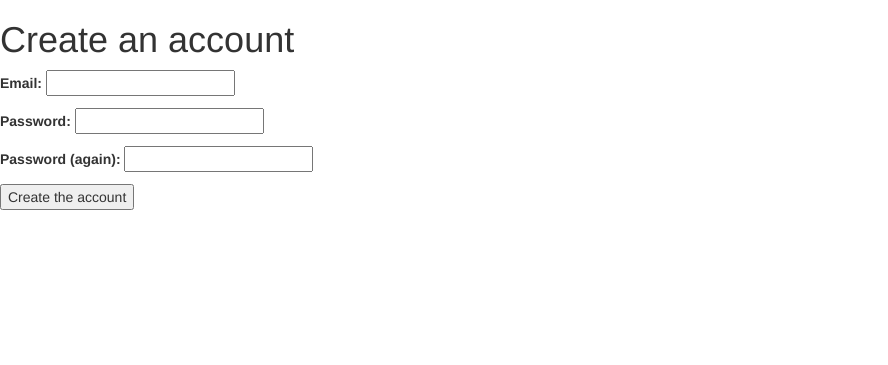
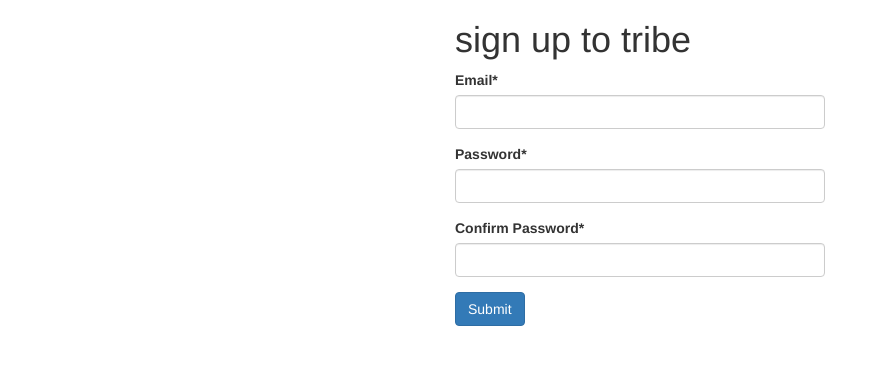
Before and after one commit to sandeel/tribe, a Django app: page /accounts/register in a window 1280 px wide. Shown: the top 365 px of the page, without its empty margins (0-888 px from the left). Run offline with Django 3.2, Linux system fonts and the light colour scheme; parts of the project's set-up code (start-up, migrations or seed data) failed here and were passed over; some libraries are stand-ins or nearby versions.

Commit message:
Added signup via web page

```diff
--- a/tribe/tribe/forms.py
+++ b/tribe/tribe/forms.py
@@ -1,15 +1,28 @@
 from django import forms
 from django.contrib.auth import get_user_model
+from crispy_forms.helper import FormHelper
+from crispy_forms.layout import Submit
 
 class RegistrationForm(forms.ModelForm):
     """
     Form for registering a new account.
     """
+
+    def __init__(self, *args, **kwargs):
+        self.helper = FormHelper()
+        self.helper.form_id = 'id-exampleForm'
+        self.helper.form_class = 'blueForms'
+        self.helper.form_method = 'post'
+        self.helper.form_action = 'register'
+
+        self.helper.add_input(Submit('submit', 'Submit'))
+        super(RegistrationForm, self).__init__(*args, **kwargs)
+
     email = forms.CharField(widget=forms.widgets.TextInput,label="Email")
     password1 = forms.CharField(widget=forms.widgets.PasswordInput,
                                 label="Password")
     password2 = forms.CharField(widget=forms.widgets.PasswordInput,
-                                label="Password (again)")
+                                label="Confirm Password")
 
     class Meta:
         model = get_user_model()
--- a/tribe/tribe/models.py
+++ b/tribe/tribe/models.py
@@ -60,6 +60,7 @@ class TribeUser(AbstractBaseUser):
     def __str__(self):              # __unicode__ on Python 2
         return self.email
 
+    @property
     def is_superuser(self):
         return self.is_admin
 
--- a/tribe/tribe/settings.py
+++ b/tribe/tribe/settings.py
@@ -39,6 +39,7 @@ INSTALLED_APPS = (
     'tribe',
     'points',
     'rest_framework',
+    'crispy_forms',
 )
 
 MIDDLEWARE_CLASSES = (
@@ -91,3 +92,5 @@ REST_FRAMEWORK = {
 }
 
 AUTH_USER_MODEL = 'tribe.TribeUser'
+
+CRISPY_TEMPLATE_PACK = 'bootstrap3'
--- a/tribe/tribe/templates/registration/register.html
+++ b/tribe/tribe/templates/registration/register.html
@@ -1,13 +1,19 @@
 {% extends "tribe/base.html" %}
 
-{% block title %}Create an account{% endblock %}
+{% block title %}Sign up to Tribe{% endblock %}
 
 {% block content %}
-  <h1>Create an account</h1>
 
-  <form action="" method="post">
-      {{ form.as_p }}
-      <input type="submit" value="Create the account">
-      {% csrf_token %}
-  </form>
+{% load crispy_forms_tags %}
+
+<div class="row row-centered">
+                <div class="col-md-4 col-centered"></div>
+                <div class="col-md-4 col-centered">
+                    <h1> sign up to tribe </h2>
+                    {% crispy form %}
+                </div>
+                <div class="col-md-4 col-centered"></div>
+</div>
+
+
 {% endblock %}
--- a/tribe/tribe/templates/tribe/base.html
+++ b/tribe/tribe/templates/tribe/base.html
@@ -3,7 +3,7 @@
   <head>
     <meta charset="utf-8">
     <meta http-equiv="X-UA-Compatible" content="IE=edge">
-    <meta name="viewport" content="width=device-width, initial-scale=1">
+    <meta name="viewport" content="width=device-width, initial-scale=1, maximum-scale=1, user-scalable=no">
     <title>{% block title %}Tribe{% endblock %}</title>
 
     <!-- Bootstrap -->
@@ -19,9 +19,13 @@
   </head>
   <body>
 
-        {% block content %}
-            <a href="/accounts/login/?next=/mytribe">Log In</a>
-        {% endblock %}
+        <div class="container">
+            <div class="row row-centered">
+                    {% block content %}
+                    {% endblock %}
+            </div>
+        </div>
+
 
     </div> <!-- /container -->
 
--- a/tribe/tribe/tests.py
+++ b/tribe/tribe/tests.py
@@ -26,6 +26,6 @@ class TribeTests(APITestCase):
         data = {'name': 'new tribe'}
         user = get_user_model().objects.create_user(email="tester@test.com", password="password")
         user.save()
-        self.client.login(email='l@l.com', password='password')
+        self.client.login(email='tester@test.com', password='password')
         response = self.client.post(url, data, format="json")
         self.assertEqual(response.status_code, status.HTTP_201_CREATED)
--- a/tribe/tribe/urls.py
+++ b/tribe/tribe/urls.py
@@ -19,11 +19,7 @@ router.register(r'users', views.UserViewSet)
 router.register(r'tribes', views.TribeViewSet)
 
 urlpatterns = patterns('',
-    # Examples:
-    # url(r'^$', 'tribe.views.home', name='home'),
-    # url(r'^blog/', include('blog.urls')),
-
-    #url(r'^$', views.index, name='index'),
+    url(r'^$', views.index, name='index'),
     url(r'^accounts/register$', views.register, name='register'),
     url(r'^accounts/login/$', login),
     url(r'^logout/$', logout, {'next_page': '/'}),
--- a/tribe/tribe/views.py
+++ b/tribe/tribe/views.py
@@ -23,14 +23,23 @@ from tribe.models import Tribe
 from tribe.models import TribeUser
 
 def index(request):
-    return render(request, 'tribe/landing_page.html')
+    if request.method == 'POST':
+        form = RegistrationForm(request.POST)
+        if form.is_valid():
+            new_user = form.save()
+            return HttpResponseRedirect("/mytribe")
+    else:
+        form = RegistrationForm()
+    return render(request, "tribe/index.html", {
+        'form': form,
+    })
 
 def register(request):
     if request.method == 'POST':
         form = RegistrationForm(request.POST)
         if form.is_valid():
             new_user = form.save()
-            return HttpResponseRedirect("/")
+            return HttpResponseRedirect("/mytribe")
     else:
         form = RegistrationForm()
     return render(request, "registration/register.html", {
@@ -110,7 +119,7 @@ class TribeViewSet(viewsets.ModelViewSet):
             return Response(serialized._errors, status=status.HTTP_400_BAD_REQUEST)
 
     def get_queryset(self):
-        if self.request.user.is_superuser():
+        if self.request.user.is_superuser:
             return Tribe.objects.all()
         elif self.request.user.tribe == None:
             return Tribe.objects.none()
```
Also changed, not shown: tribe/tribe/templates/tribe/index.html (+18 -0 lines), tribe/tribe/templates/tribe/landing_page.html (+0 -16 lines), tribe/db.sqlite3.
